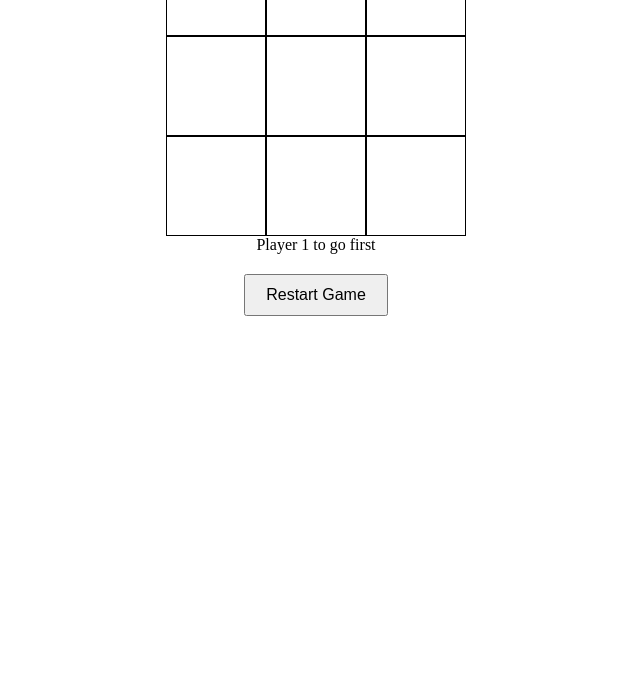
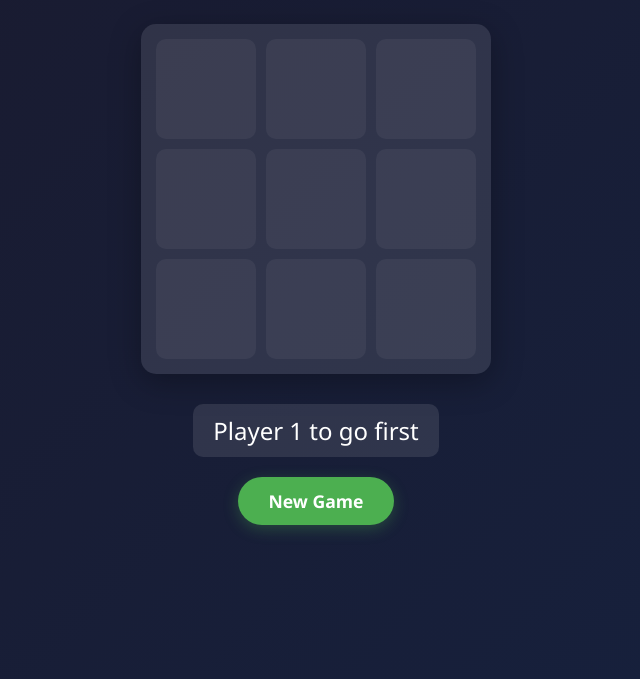
Before and after one commit to Macca1986/top-tic-tac-toe, a plain HTML site: page index.html in a window 1280 px wide. Shown: the part 121-800 px from the top of the page, without its empty margins (324-964 px from the left). Drawn offline with Linux system fonts and the light colour scheme.

Commit message:
Style the game to enhance the user experience
Used Cursor with AI to style the page to make it more appealing.
No game logic was changed, AI used for styling due to time constraints.

```diff
--- a/index.html
+++ b/index.html
@@ -3,6 +3,8 @@
 <head>
     <meta charset="UTF-8">
     <meta name="viewport" content="width=device-width, initial-scale=1.0">
+    <meta name="description" content="A beautiful Tic Tac Toe game">
+    <meta name="theme-color" content="#1a1a2e">
     <title>Tic Tac Toe</title>
     <link rel="stylesheet" href="styles/styles.css">
 </head>
@@ -15,7 +17,7 @@
         <div id="status"></div>
     </div>
     <div id="button-container">
-        <button id="reset-button">Restart Game</button>
+        <button id="reset-button">New Game</button>
     </div>
     <script src="scripts/javascript.js" defer></script>
 </body>
--- a/scripts/javascript.js
+++ b/scripts/javascript.js
@@ -134,6 +134,11 @@ const DisplayController = (function () {
         cellElement.classList.add('cell');
         cellElement.dataset.index = index;
         cellElement.textContent = cell;
+        if (cell === 'X') {
+            cellElement.style.color = '#FF6B6B';
+        } else if (cell === 'O') {
+            cellElement.style.color = '#4ECDC4';
+        }
         boardContainer.appendChild(cellElement);
       });
       addCellListeners();
--- a/styles/styles.css
+++ b/styles/styles.css
@@ -2,24 +2,28 @@
     margin: 0;
     padding: 0;
     box-sizing: border-box;
+    font-family: 'Segoe UI', Tahoma, Geneva, Verdana, sans-serif;
 }
 
-button {
-    margin-top: 20px;
-    padding: 10px 20px;
-    font-size: 16px;
-    cursor: pointer;
+body {
+    min-height: 100vh;
+    background: linear-gradient(135deg, #1a1a2e, #16213e);
+    color: #fff;
+    display: flex;
+    flex-direction: column;
+    align-items: center;
+    padding: 20px;
 }
 
-.cell {
-    width: 100px;
-    height: 100px;
-    border: 1px solid #000;
-    display: flex;
-    justify-content: center;
-    align-items: center;
-    font-size: 24px;
-    font-weight: bold;
+#title {
+    text-align: center;
+    margin: 20px 0 40px 0;
+}
+
+#title h1 {
+    font-size: 3rem;
+    text-shadow: 2px 2px 4px rgba(0, 0, 0, 0.3);
+    letter-spacing: 2px;
 }
 
 #game-container {
@@ -27,21 +31,126 @@ button {
     flex-direction: column;
     align-items: center;
     justify-content: center;
+    gap: 30px;
 }
 
 #game-board {
     display: grid;
     grid-template-columns: repeat(3, 1fr);
     grid-template-rows: repeat(3, 1fr);
-    width: 300px;
-    height: 300px;
+    gap: 10px;
+    background: rgba(255, 255, 255, 0.1);
+    padding: 15px;
+    border-radius: 15px;
+    box-shadow: 0 8px 32px rgba(0, 0, 0, 0.3);
+}
+
+.cell {
+    width: 100px;
+    height: 100px;
+    border: none;
+    background: rgba(255, 255, 255, 0.05);
+    border-radius: 10px;
+    display: flex;
+    justify-content: center;
+    align-items: center;
+    font-size: 2.5rem;
+    font-weight: bold;
+    cursor: pointer;
+    transition: all 0.3s ease;
+    color: #fff;
+}
+
+.cell:hover {
+    background: rgba(255, 255, 255, 0.1);
+    transform: scale(1.05);
+}
+
+.cell[data-index="0"],
+.cell[data-index="1"],
+.cell[data-index="2"] {
+    border-top: none;
+}
+
+.cell[data-index="0"],
+.cell[data-index="3"],
+.cell[data-index="6"] {
+    border-left: none;
+}
+
+.cell[data-index="2"],
+.cell[data-index="5"],
+.cell[data-index="8"] {
+    border-right: none;
+}
+
+.cell[data-index="6"],
+.cell[data-index="7"],
+.cell[data-index="8"] {
+    border-bottom: none;
+}
+
+#status {
+    font-size: 1.5rem;
+    font-weight: 500;
+    text-align: center;
+    min-height: 40px;
+    padding: 10px 20px;
+    border-radius: 10px;
+    background: rgba(255, 255, 255, 0.1);
 }
 
 #button-container {
     text-align: center;
+    margin-top: 20px;
 }
 
-#title {
-    text-align: center;
-    margin-top: 20px;
+#reset-button {
+    padding: 12px 30px;
+    font-size: 1.1rem;
+    font-weight: 600;
+    cursor: pointer;
+    background: #4CAF50;
+    color: white;
+    border: none;
+    border-radius: 25px;
+    transition: all 0.3s ease;
+    box-shadow: 0 4px 15px rgba(76, 175, 80, 0.3);
 }
+
+#reset-button:hover {
+    transform: translateY(-2px);
+    box-shadow: 0 6px 20px rgba(76, 175, 80, 0.4);
+}
+
+#reset-button:active {
+    transform: translateY(1px);
+}
+
+/* Add animations for X and O */
+.cell {
+    position: relative;
+    overflow: hidden;
+}
+
+.cell::after {
+    content: attr(data-content);
+    opacity: 0;
+    transform: scale(0.5);
+    transition: all 0.3s ease;
+}
+
+.cell:not(:empty) {
+    animation: popIn 0.3s ease forwards;
+}
+
+@keyframes popIn {
+    0% {
+        transform: scale(0.5);
+        opacity: 0;
+    }
+    100% {
+        transform: scale(1);
+        opacity: 1;
+    }
+}
```
